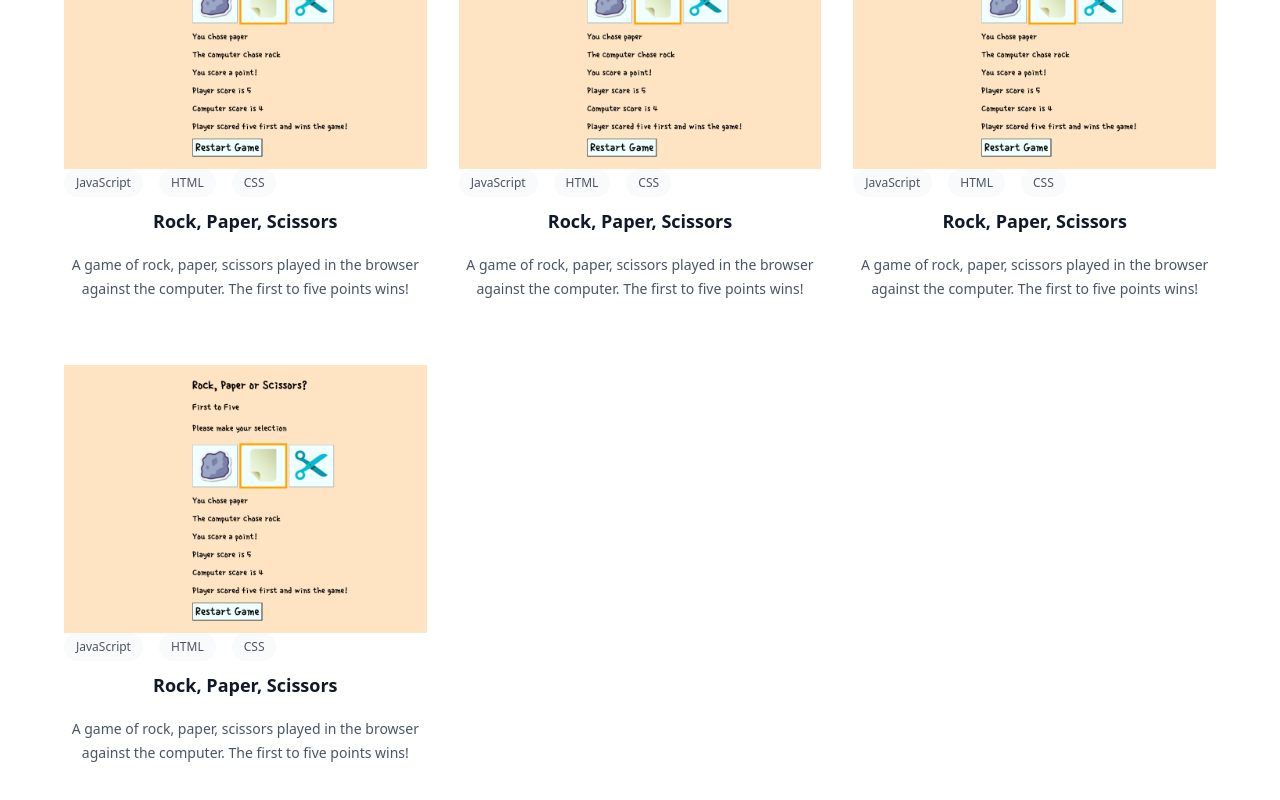
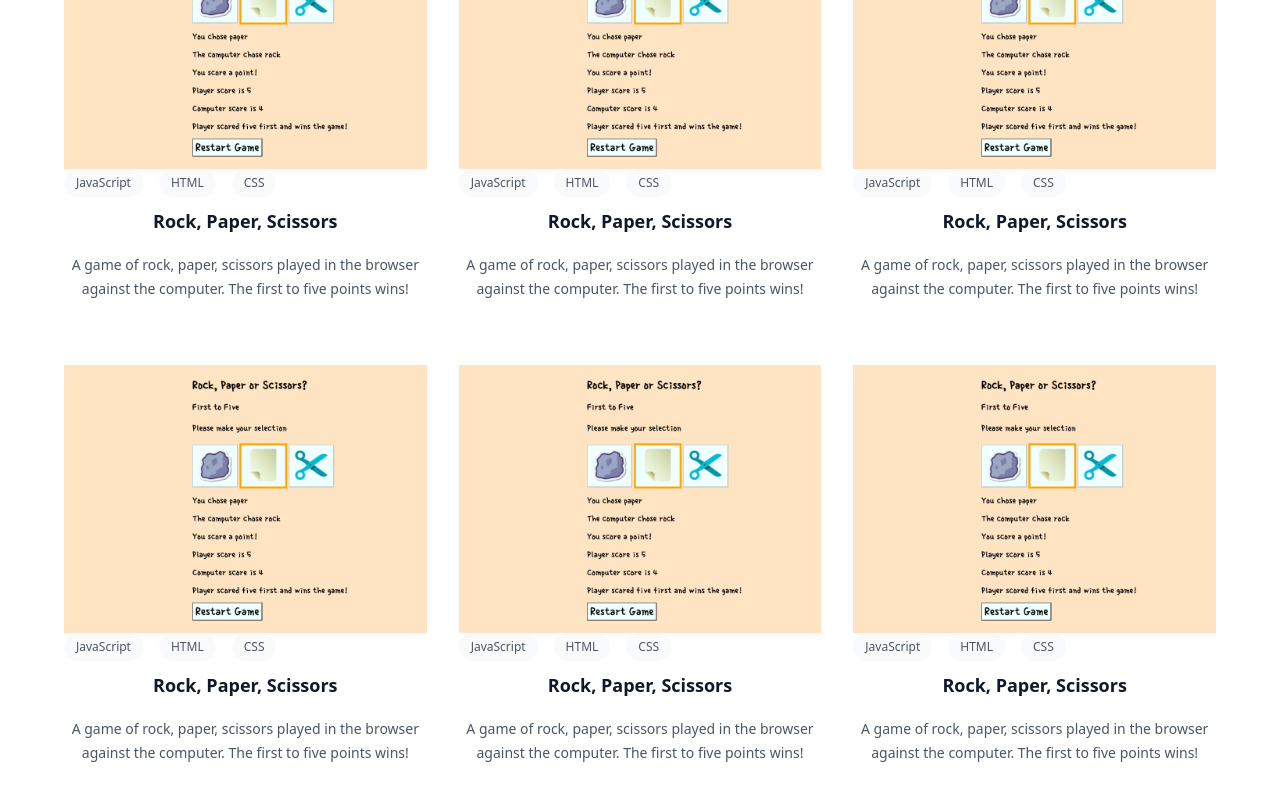
Before and after one commit to danwhitlock/portfolio-react, a React (Vite) app: page /projectGallery in a window 1280 px wide. Shown: the part 500-1300 px from the top of the page. Built offline with nearby package versions, Linux system fonts and the light colour scheme.

Commit message:
add more projects

```diff
--- a/src/Components/ProjectGallery.jsx
+++ b/src/Components/ProjectGallery.jsx
@@ -1,41 +1,7 @@
-const project = [
-    {
-      id: 1,
-      imageSrc: './src/assets/ProjectTwo.png',
-      title: 'Rock, Paper, Scissors',
-      href: '#',
-      description:
-        'A game of rock, paper, scissors played in the browser against the computer. The first to five points wins!',
-        categories: ['JavaScript', 'HTML', 'CSS']
-    },
-    {
-      id: 2,
-      imageSrc: './src/assets/ProjectTwo.png',
-      title: 'Rock, Paper, Scissors',
-      href: '#',
-      description:
-        'A game of rock, paper, scissors played in the browser against the computer. The first to five points wins!',
-      categories: ['JavaScript', 'HTML', 'CSS']
-    },
-    {
-      id: 3,
-      imageSrc: './src/assets/ProjectTwo.png',
-      title: 'Rock, Paper, Scissors',
-      href: '#',
-      description:
-        'A game of rock, paper, scissors played in the browser against the computer. The first to five points wins!',
-        categories: ['JavaScript', 'HTML', 'CSS']
-    },
-    {
-      id: 4,
-      imageSrc: './src/assets/ProjectTwo.png',
-      title: 'Rock, Paper, Scissors',
-      href: '#',
-      description:
-        'A game of rock, paper, scissors played in the browser against the computer. The first to five points wins!',
-categories: ['JavaScript', 'HTML', 'CSS']
-    },
-  ]
+import React from 'react';
+import Project from './Project';
+import projectsData from '../projects.json';
+
 
   export default function ProjectGallery() {
     return (
@@ -48,32 +14,8 @@ categories: ['JavaScript', 'HTML', 'CSS']
             </p>
           </div>
           <div className="mx-auto mt-10 grid max-w-2xl grid-cols-1 gap-x-8 gap-y-16 border-t border-gray-200 pt-10 sm:mt-16 sm:pt-16 lg:mx-0 lg:max-w-none lg:grid-cols-3">
-            {project.map((project) => (
-              <article key={project.id} className="flex max-w-xl flex-col items-start justify-between">
-                <div className="flex items-center gap-x-4 text-xs">
-                  <img src={project.imageSrc} alt={project.title}></img>
-                </div>
-                <div className="flex items-center gap-x-4 text-xs">
-                  {project.categories.map((category) => (
-                    <span
-                    key={category}
-                    className="relative z-10 rounded-full bg-gray-50 px-3 py-1.5 font-medium text-gray-600 hover:bg-gray-100"
-                    >
-                      {category}
-                    </span>
-                  ))}
-
-                </div>
-                <div className="group relative">
-                  <h3 className="mt-3 text-lg font-semibold leading-6 text-gray-900 group-hover:text-gray-600">
-                    <a href={project.href}>
-                      <span className="absolute inset-0" />
-                      {project.title}
-                    </a>
-                  </h3>
-                  <p className="mt-5 line-clamp-3 text-sm leading-6 text-gray-600">{project.description}</p>
-                </div>
-              </article>
+            {projectsData.map((project) => (
+              <Project key={project.id} project={project} />
             ))}
           </div>
         </div>
--- a/src/projects.json
+++ b/src/projects.json
@@ -33,5 +33,21 @@
       "href": "#",
       "description":
         "A game of rock, paper, scissors played in the browser against the computer. The first to five points wins!",  "categories": ["JavaScript", "HTML", "CSS"]
-    }
+    },
+    {
+        "id": 5,
+        "imageSrc": "./src/assets/ProjectTwo.png",
+        "title": "Rock, Paper, Scissors",
+        "href": "#",
+        "description":
+          "A game of rock, paper, scissors played in the browser against the computer. The first to five points wins!",  "categories": ["JavaScript", "HTML", "CSS"]
+      },
+      {
+        "id": 6,
+        "imageSrc": "./src/assets/ProjectTwo.png",
+        "title": "Rock, Paper, Scissors",
+        "href": "#",
+        "description":
+          "A game of rock, paper, scissors played in the browser against the computer. The first to five points wins!",  "categories": ["JavaScript", "HTML", "CSS"]
+      }
   ]
```
